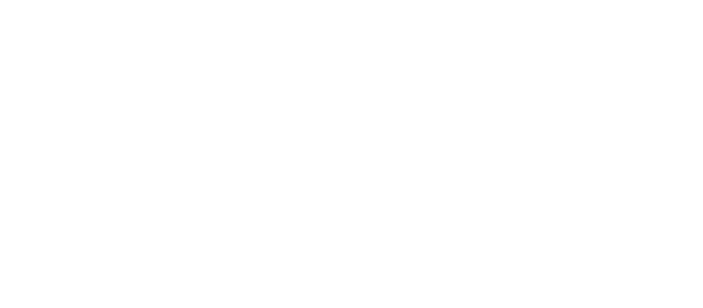
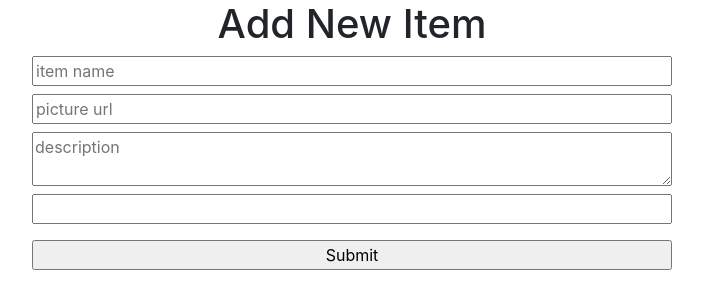
Before and after one commit to msazid/warehouse-management, a React (Create React App) app: page /additem in a window 1280 px wide. Shown: the top 308 px of the page, without its empty margins (288-991 px from the left). Built offline with nearby package versions, Linux system fonts and the light colour scheme.

Commit message:
detele and add new item done

```diff
--- a/package.json
+++ b/package.json
@@ -10,6 +10,7 @@
     "react": "^18.1.0",
     "react-dom": "^18.1.0",
     "react-firebase-hooks": "^5.0.3",
+    "react-hook-form": "^7.30.0",
     "react-router-dom": "^6.3.0",
     "react-scripts": "5.0.1",
     "web-vitals": "^2.1.4"
--- a/src/App.js
+++ b/src/App.js
@@ -24,6 +24,7 @@
           <Route path='/additem' element={<AddItem/>}/>
           <Route path='/manageitem/:id' element={<ManageItem/>}/>
           <Route path='/manageitems' element={<ManageItems/>}/>
+          <Route path='/additem' element={<AddItem/>}/>
           <Route path='*' element={<NotFound/>}/>
        </Routes>
     </div>
--- a/src/Pages/AddItem/AddItem.js
+++ b/src/Pages/AddItem/AddItem.js
@@ -1,9 +1,34 @@
 import React from 'react';
+import { useForm } from "react-hook-form";
 
 const AddItem = () => {
+    const { register, handleSubmit } = useForm();
+    const onSubmit = data =>{
+        console.log(data)
+        const url = 'http://localhost:5000/item'
+        fetch(url,{
+            method:'POST',
+            headers:{
+                'content-type':'application/json'
+            },
+            body:JSON.stringify(data)
+        })
+        .then(res => res.json())
+        .then(result => {
+            console.log(result);
+        })
+    };
+
     return (
-        <div>
-
+        <div className='w-50 mx-auto'>
+        <h1>Add New Item</h1>
+        <form className='d-flex flex-column' onSubmit={handleSubmit(onSubmit)}>
+            <input required placeholder='item name' {...register("name")} />
+            <input className='my-2' required placeholder='picture url' {...register("picture")} />
+            <textarea rows="2" cols="23" placeholder='description' {...register("description")} />
+            <input className='my-2' required type="number" {...register("quantity")} />
+            <input  className='my-2' type="submit" />
+        </form>
         </div>
     );
 };
--- a/src/Pages/ManageItem/ManageItems.js
+++ b/src/Pages/ManageItem/ManageItems.js
@@ -1,11 +1,51 @@
 import React from 'react';
+import { Link } from 'react-router-dom';
+import useData from '../../Hooks/useData';
 import './style.css'
 
 const ManageItems = () => {
+    const [allData,setAllData] = useData()
+    const handleDelete = id =>{
+        const proceed = window.confirm('Are you sure you want to delete ?')
+        if(proceed){
+            const url = (`http://localhost:5000/item/${id}`)
+            fetch(url,{
+                method:'DELETE'
+            })
+            .then(res => res.json())
+            .then(data => {
+                console.log(data);
+                const remaining = allData.filter(data => data._id !== id);
+                setAllData(remaining)
+            })
+        }
+    }
     return (
-        <div>
-
-        </div>
+        <>
+        <h3>Want to add new items ? <Link to='/additem'>Add Item</Link></h3>
+        <table className='table container border'>
+            <thead>
+                <tr>
+                    <th scope="col">Product Name</th>
+                    <th scope="col">Company</th>
+                    <th scope="col">Quantiy</th>
+                    <th scope="col">Delete Product</th>
+                </tr>
+            </thead>
+            <tbody>
+            {
+                allData.map(data =>
+                    <tr className='border'>
+                        <th scope="row">{data.name}</th>
+                        <td>{data.company}</td>
+                        <td>{data.quantity}</td>
+                        <td><button onClick={()=>handleDelete(data._id)}>Delete</button></td>
+                    </tr>
+                )
+            }
+            </tbody>
+        </table>
+        </>
     );
 };
 
```
Also changed, not shown: 1 other file (tests, documents, lock files or other folders).
